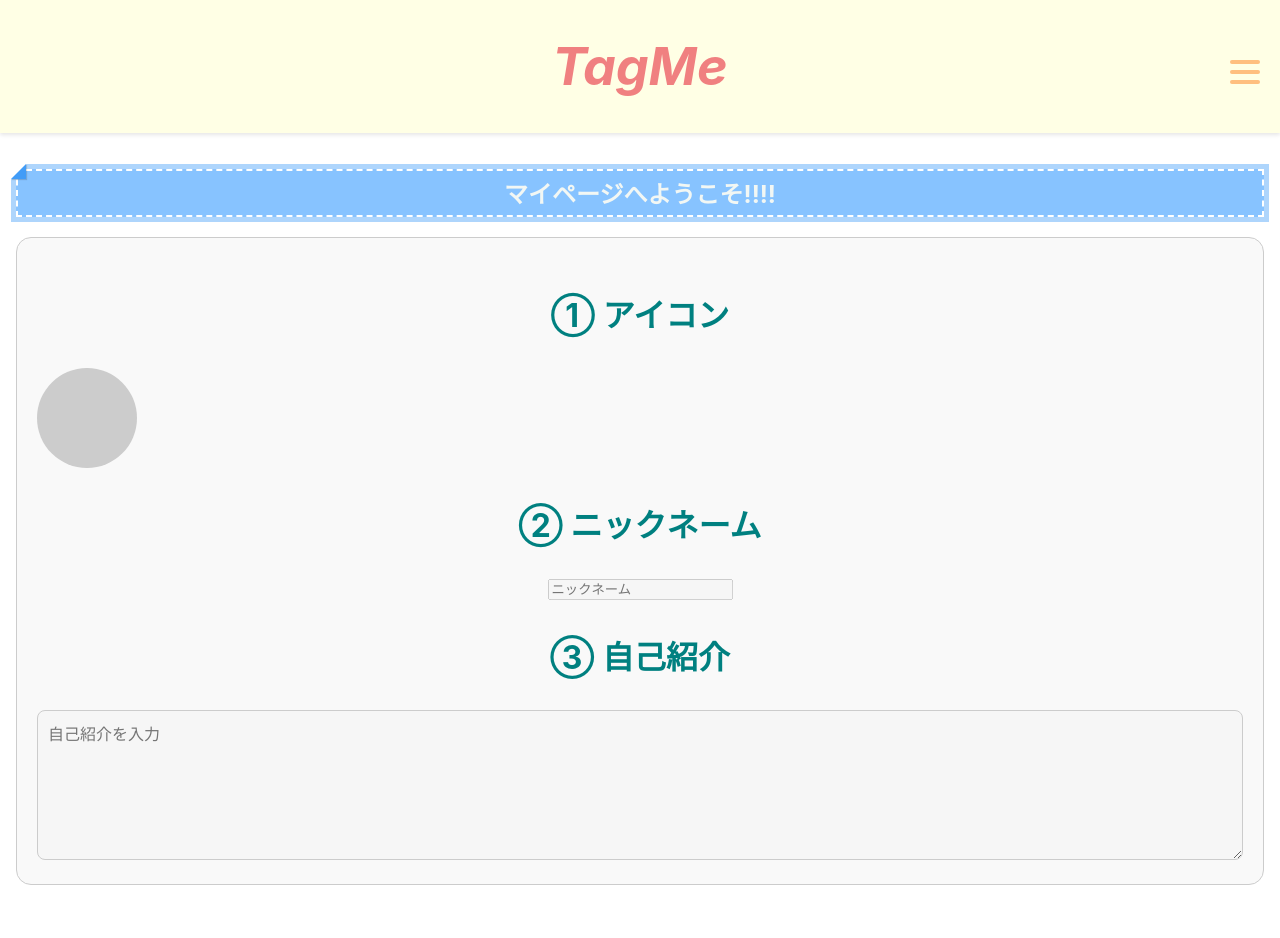
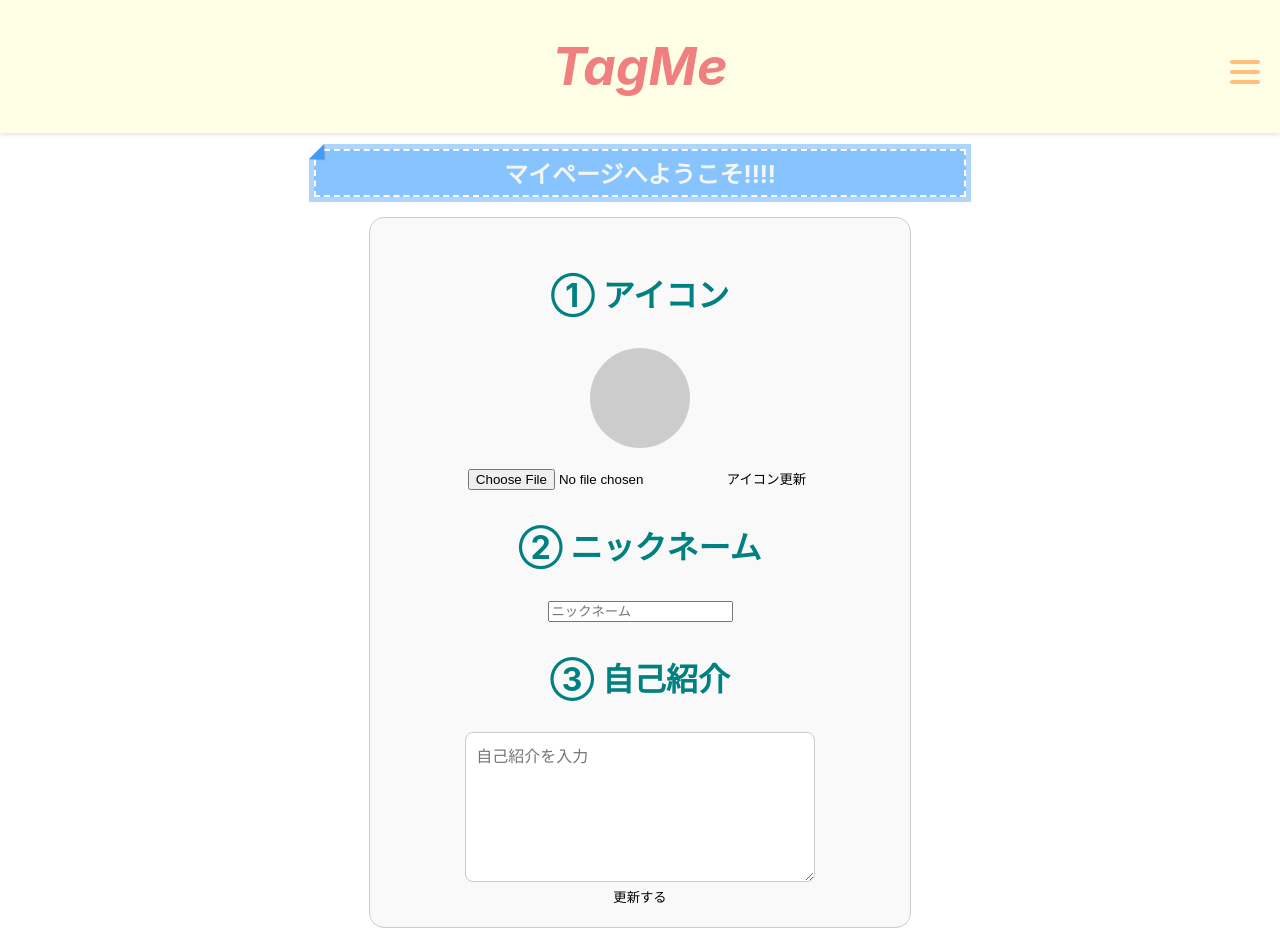
Before and after one commit to plusdojo2025/a2-7, a React (Create React App) app in the folder client/: page /mypage in a window 1280 px wide. Shown: the top 938 px of the page. Built offline with nearby package versions, Linux system fonts and the light colour scheme; no server answers.

Commit message:
2025/07/23 安井

```diff
--- a/client/src/css/MyPage.css
+++ b/client/src/css/MyPage.css
@@ -5,6 +5,9 @@
   border: dashed 2px white;
   padding: 0.2em 0.5em;
   color: rgb(242, 247, 244);
+  width: 50%;
+  margin: 0 auto; /* ← これで中央に寄せる */
+  margin-bottom: 20px;
 }
 
 .mypagetitle:after {
@@ -25,11 +28,13 @@
     margin-bottom: 20px;             /* ボックス間の余白 */
     background-color: #f9f9f9;       /* 背景色 */
     box-shadow: 2px 2px 8px rgba(252, 251, 251, 0); /* 軽い影 */
-    display: 'flex',
+    /* display: flex; */
+    width: 40%;
+    margin: 0 auto; /* ← これで中央に寄せる */
 }
 
 #introduction{
-    width: 100%;
+    width: 70%;
     height: 150px;
     resize: vertical;
     /* 垂直方向だけリサイズ可能にしたい場合 */
@@ -48,4 +53,6 @@
   height: 100px;
   background-color: #ccc;
   border-radius: 50%;
+  margin: 0 auto; /* ← これで中央に寄せる */
+  margin-bottom: 20px;
 }
--- a/client/src/js/MyPage.js
+++ b/client/src/js/MyPage.js
@@ -30,7 +30,7 @@ export default class MyPage extends React.Component{
                 nickname: json.nickname,
                 aFewWords: json.aFewWords,
                 isOwner: json.isOwner,
-                MyPage:json
+                imagePreview: `/images/${json.imageId}`,
             })
         });
     }
@@ -67,6 +67,7 @@ export default class MyPage extends React.Component{
                 },
             });
             alert("画像をアップロードしました");
+            this.componentDidMount(); // ←追加: 更新後に再取得
         } catch (error) {
             console.error(error);
             alert("画像アップロードに失敗しました");
@@ -75,17 +76,19 @@ export default class MyPage extends React.Component{
 
 
     //プロフィール情報（ニックネーム・ひとこと・画像など）をサーバーに送信して更新する処理
-    handleUpdate = async () => {
+    handleUpdate = async (e) => {
+        e.preventDefault();
         const { nickname, aFewWords} = this.state;
 
-        const formData = new FormData();
-        formData.append("nickname", nickname);
-        formData.append("aFewWords", aFewWords);
+        const data = {
+        nickname,
+        aFewWords
+    };
 
         try {
-            const res = await axios.post("/mypage/update/profile", formData, {
+            const res = await axios.post("/mypage/update/profile", data, {
                 headers: {
-                    "Content-Type": "multipart/form-data",
+                    "Content-Type": "application/json",
                 },
             });
             alert("プロフィールを更新しました");
@@ -126,9 +129,9 @@ export default class MyPage extends React.Component{
                         ) : (
                             <div id="icon"/>
                         )}
-                        {isOwner && <input type="file" accept="image/*" onChange={this.handleImageChange} />}
+                        <input type="file" accept="image/*" onChange={this.handleImageChange} />
                         {/* ↓画像アップロードボタンの追加*/}
-                        {isOwner && <button onClick={this.handleImageUpload}>アイコン更新</button>}
+                        <button onClick={this.handleImageUpload}>アイコン更新</button>
                     </div>
 
 
@@ -141,7 +144,7 @@ export default class MyPage extends React.Component{
                                 type="text"
                                 name="nickname"
                                 value={nickname}
-                                disabled={!isOwner}
+                                // disabled={!isOwner}
                                 onChange={this.onInput}
                                 placeholder="ニックネーム"
                             />
@@ -153,14 +156,14 @@ export default class MyPage extends React.Component{
                                 id="introduction"
                                 value={aFewWords}
                                 name="aFewWords"
-                                disabled={!isOwner}
+                                // disabled={!isOwner}
                                 onChange={this.onInput}
                                 placeholder="自己紹介を入力"
                             />
 
                         {/* ④ 更新ボタン */}
                         <div style={{ textAlign: 'center' }}>
-                            {isOwner && <button type="submit">更新する</button>}
+                            <button type="submit">更新する</button>
                         </div>
                     </form>
                 </div>
```
Also changed, not shown: 1 other file (tests, documents, lock files or other folders).
